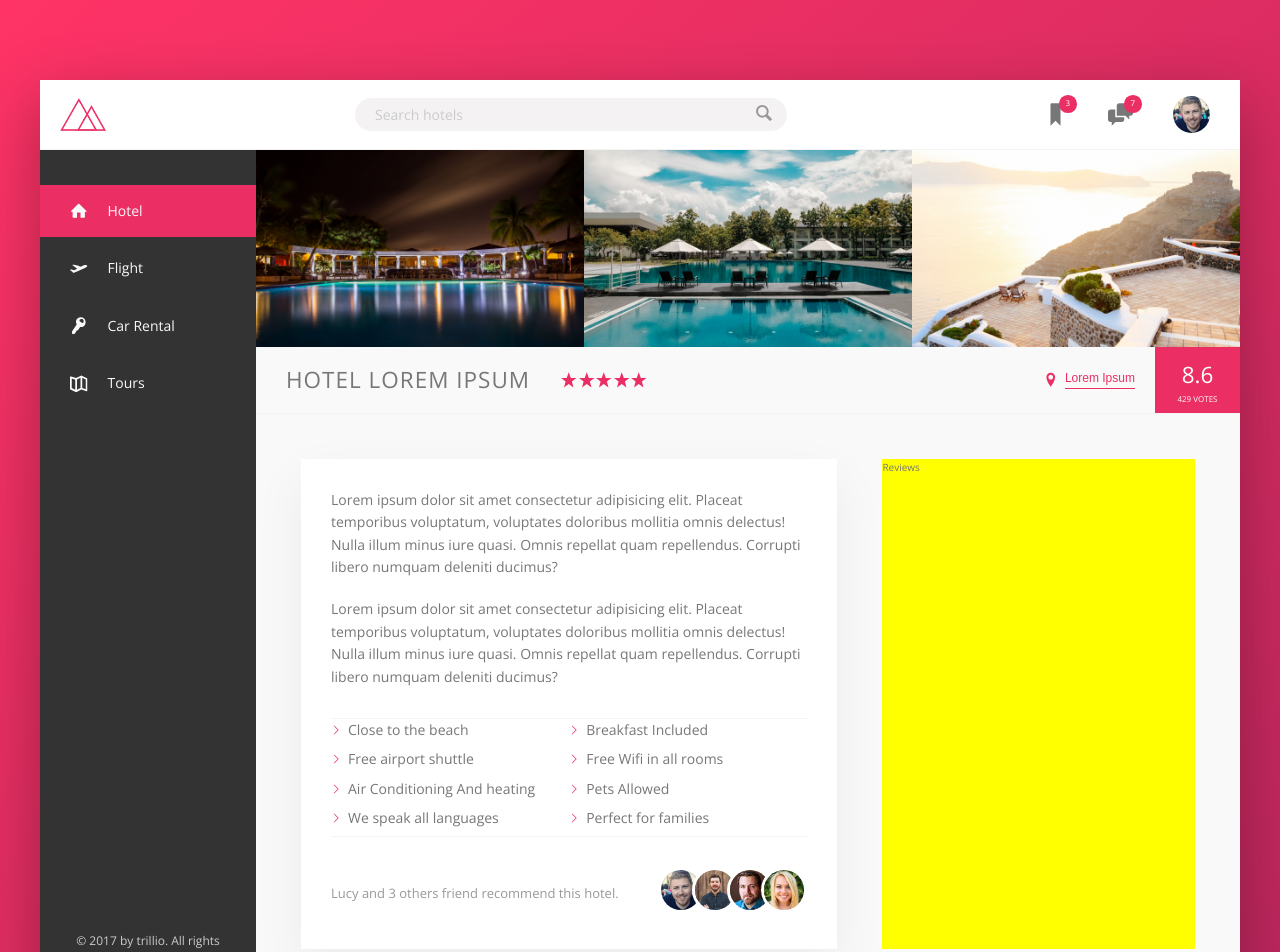
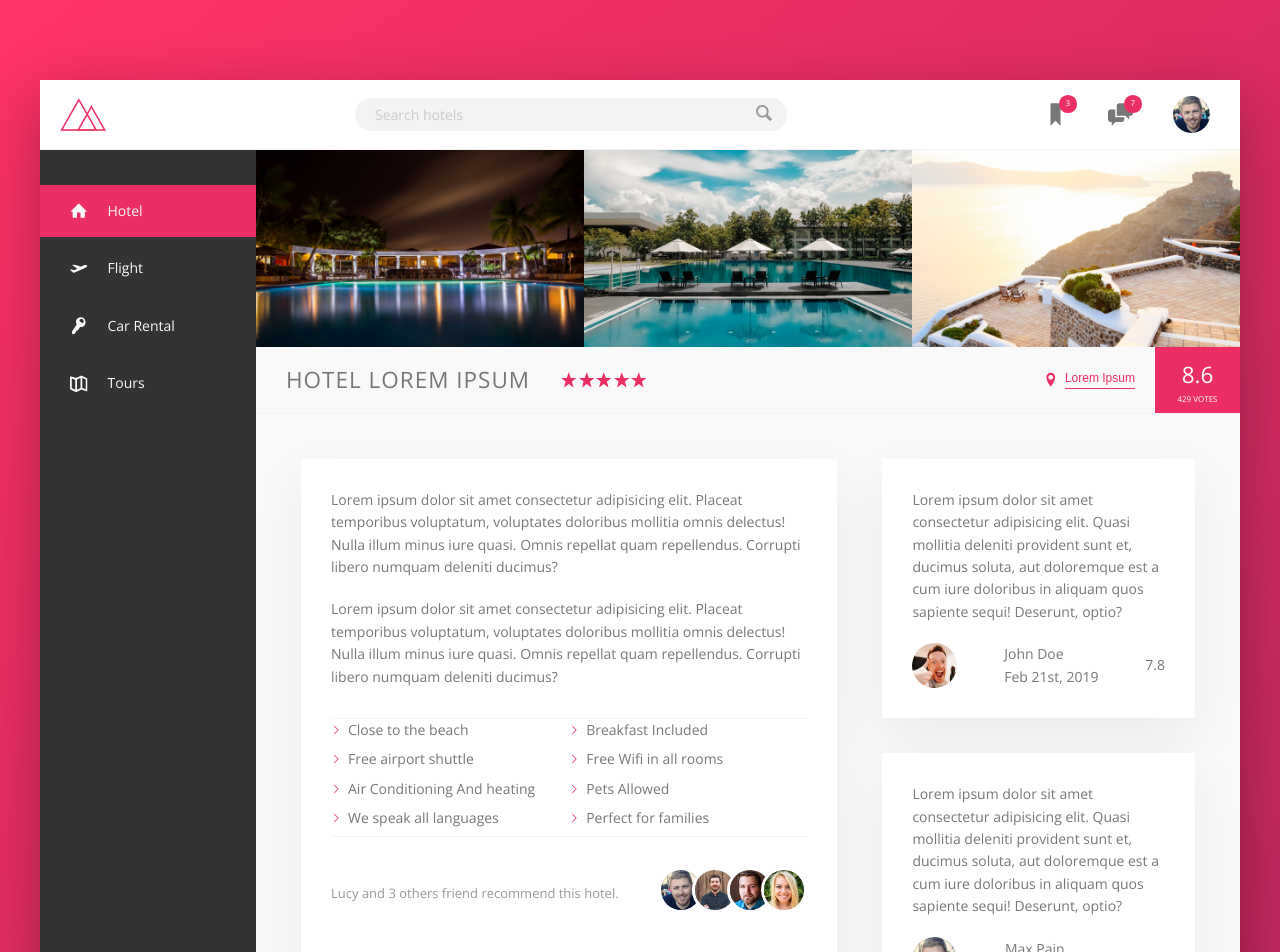
Before and after one commit to akshayr20/Hotel-Booking, an Angular app: page / in a window 1280 px wide. Shown: the top 952 px of the page. Built offline with nearby package versions, Linux system fonts and the light colour scheme.

Commit message:
added markup for user-review section, started with styling same

```diff
--- a/src/app/hotel-view/hotel-detail/hotel-detail.component.html
+++ b/src/app/hotel-view/hotel-detail/hotel-detail.component.html
@@ -30,5 +30,35 @@
     </div>
   </div>
 
-  <div class="user-reviews">Reviews</div>
+  <div class="user-reviews">
+    <figure class="review">
+      <blockquote class="review__text">
+        Lorem ipsum dolor sit amet consectetur adipisicing elit. Quasi mollitia deleniti provident sunt et, ducimus soluta, aut doloremque est a cum
+        iure doloribus in aliquam quos sapiente sequi! Deserunt, optio?
+      </blockquote>
+      <figcaption class="review__user">
+        <img src="../../../assets/img/user-1.jpg" alt="User 1" class="review__photo" />
+        <div class="review__user-box">
+          <p class="review__user-name">John Doe</p>
+          <p class="review__user-date">Feb 21st, 2019</p>
+        </div>
+        <div class="review__rating">7.8</div>
+      </figcaption>
+    </figure>
+
+    <figure class="review">
+      <blockquote class="review__text">
+        Lorem ipsum dolor sit amet consectetur adipisicing elit. Quasi mollitia deleniti provident sunt et, ducimus soluta, aut doloremque est a cum
+        iure doloribus in aliquam quos sapiente sequi! Deserunt, optio?
+      </blockquote>
+      <figcaption class="review__user">
+        <img src="../../../assets/img/user-3.jpg" alt="User 1" class="review__photo" />
+        <div class="review__user-box">
+          <p class="review__user-name">Max Pain</p>
+          <p class="review__user-date">April 1st, 2019</p>
+        </div>
+        <div class="review__rating">9.0</div>
+      </figcaption>
+    </figure>
+  </div>
 </div>
--- a/src/app/hotel-view/hotel-detail/hotel-detail.component.scss
+++ b/src/app/hotel-view/hotel-detail/hotel-detail.component.scss
@@ -3,6 +3,7 @@
   padding: 4.5rem;
   background-color: var(--color-grey-light-1);
   box-shadow: var(--line);
+  font-size: 1.4rem;
 }
 
 .description {
@@ -15,7 +16,6 @@
 }
 
 .user-reviews {
-  background-color: yellow;
   flex: 1;
 }
 
@@ -74,3 +74,40 @@
     }
   }
 }
+
+// user-review
+
+.review {
+  background-color: #fff;
+  box-shadow: var(--shadow-light);
+  padding: 3rem;
+  margin-bottom: 3.5rem;
+
+  &__text {
+  }
+
+  &__user {
+    display: flex;
+    justify-content: space-between;
+    align-items: center;
+    padding-top: 2rem;
+  }
+
+  &__photo {
+    height: 4.5rem;
+    width: 4.5rem;
+    border-radius: 50%;
+  }
+
+  &__user-box {
+  }
+
+  &__user-name {
+  }
+
+  &__user-date {
+  }
+
+  &__rating {
+  }
+}
```
